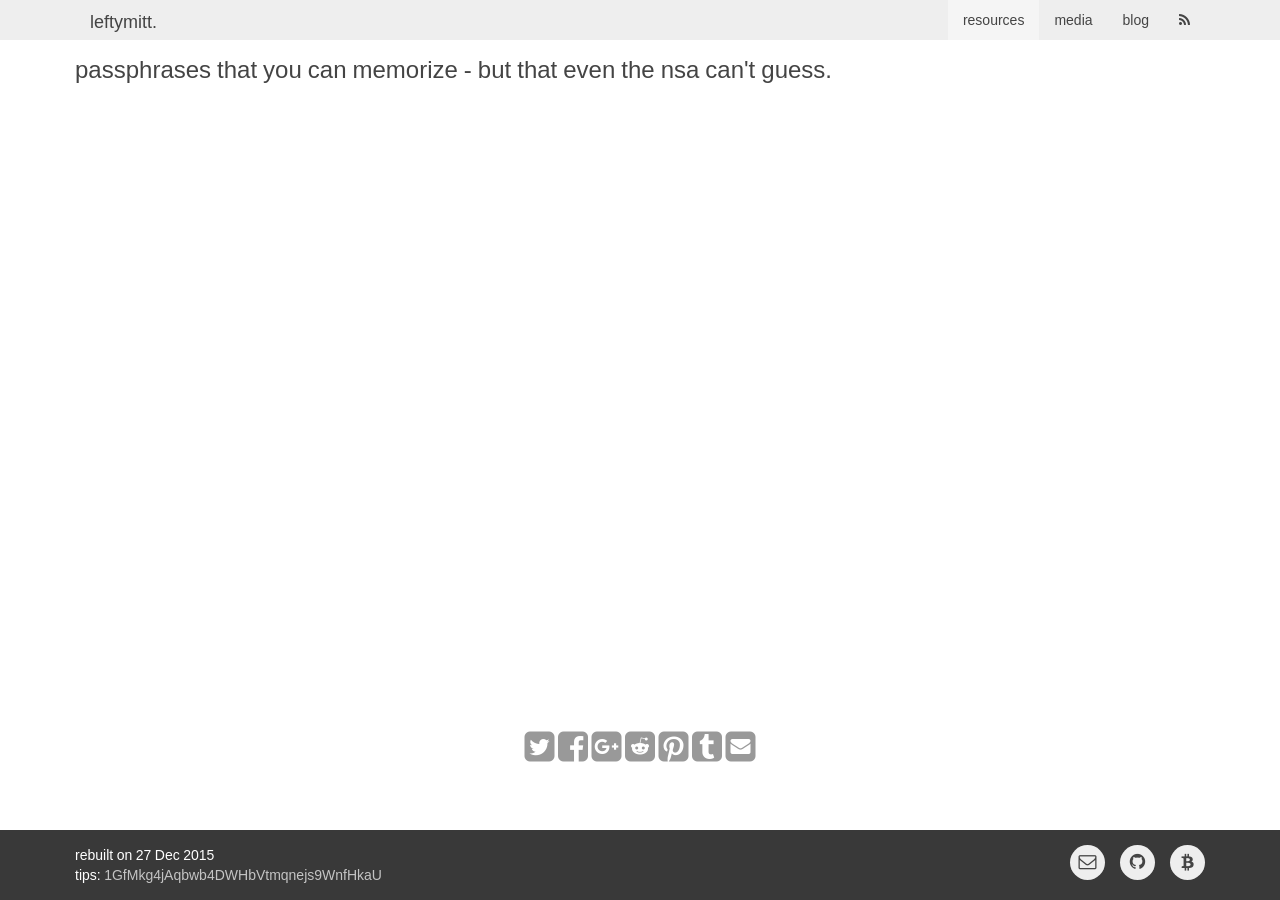
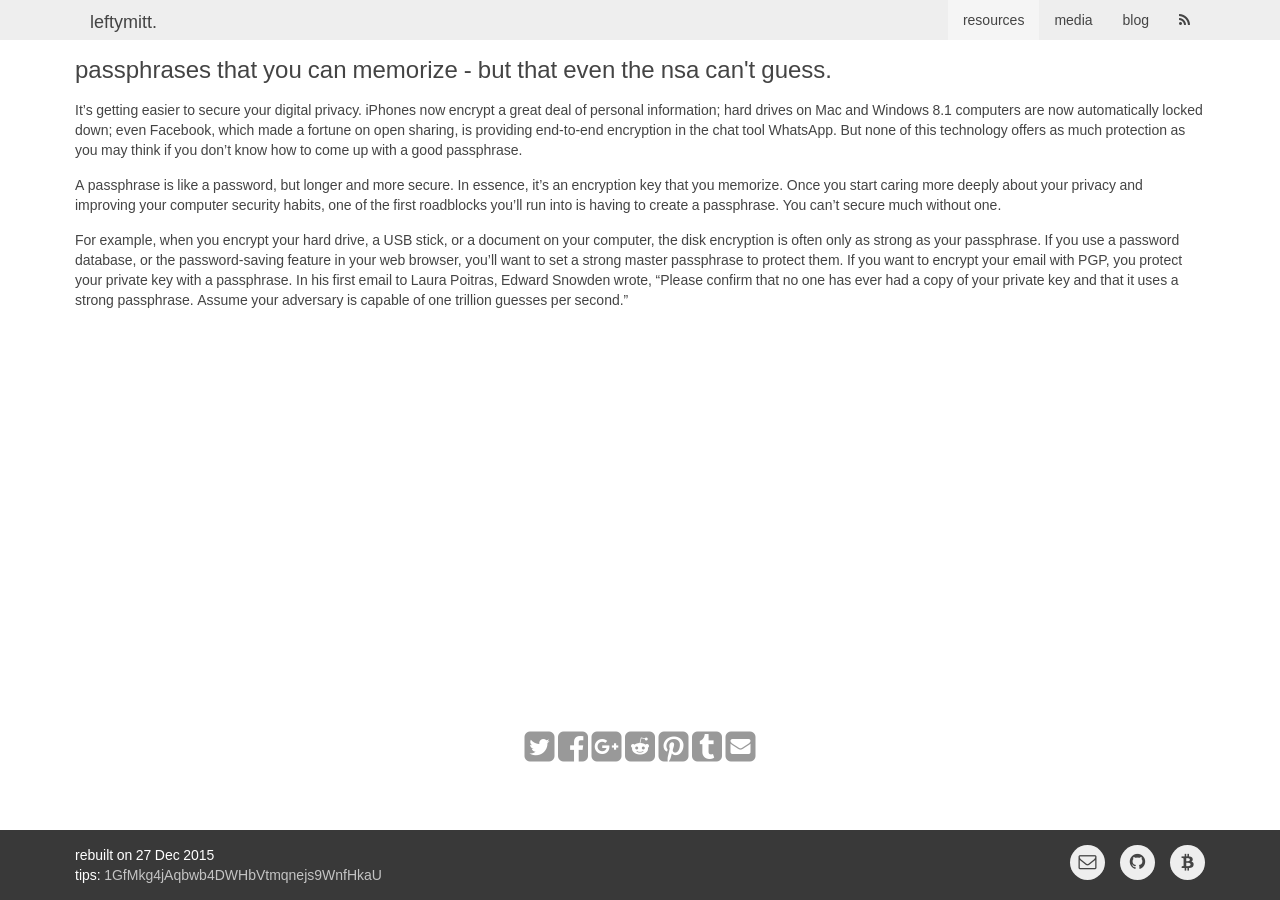
Before and after one commit to leftymitt/leftymitt.com, a Jekyll site: the page built from _resources/passphrases-that-you-can-memorize.md, in a window 1280 px wide. Built offline with Jekyll 4.4.1, drawn with Linux system fonts in a browser that asks for light colours.

Commit message:
udpate date, author, and text for passphrase resource

```diff
--- a/_resources/passphrases-that-you-can-memorize.md
+++ b/_resources/passphrases-that-you-can-memorize.md
@@ -2,8 +2,15 @@
 title: passphrases that you can memorize - but that even the nsa can't guess.
 layout: post
 category: resources
+author: Micah Lee
 icon: the-intercept.png
 link: "https://theintercept.com/2015/03/26/passphrases-can-memorize-attackers-cant-guess/"
-added_date: "2015-08-02"
+added_date: "2015-12-20"
 published_date: "2015-03-26"
 ---
+
+It’s getting easier to secure your digital privacy. iPhones now encrypt a great deal of personal information; hard drives on Mac and Windows 8.1 computers are now automatically locked down; even Facebook, which made a fortune on open sharing, is providing end-to-end encryption in the chat tool WhatsApp. But none of this technology offers as much protection as you may think if you don’t know how to come up with a good passphrase.
+
+A passphrase is like a password, but longer and more secure. In essence, it’s an encryption key that you memorize. Once you start caring more deeply about your privacy and improving your computer security habits, one of the first roadblocks you’ll run into is having to create a passphrase. You can’t secure much without one.
+
+For example, when you encrypt your hard drive, a USB stick, or a document on your computer, the disk encryption is often only as strong as your passphrase. If you use a password database, or the password-saving feature in your web browser, you’ll want to set a strong master passphrase to protect them. If you want to encrypt your email with PGP, you protect your private key with a passphrase. In his first email to Laura Poitras, Edward Snowden wrote, “Please confirm that no one has ever had a copy of your private key and that it uses a strong passphrase. Assume your adversary is capable of one trillion guesses per second.”
```
